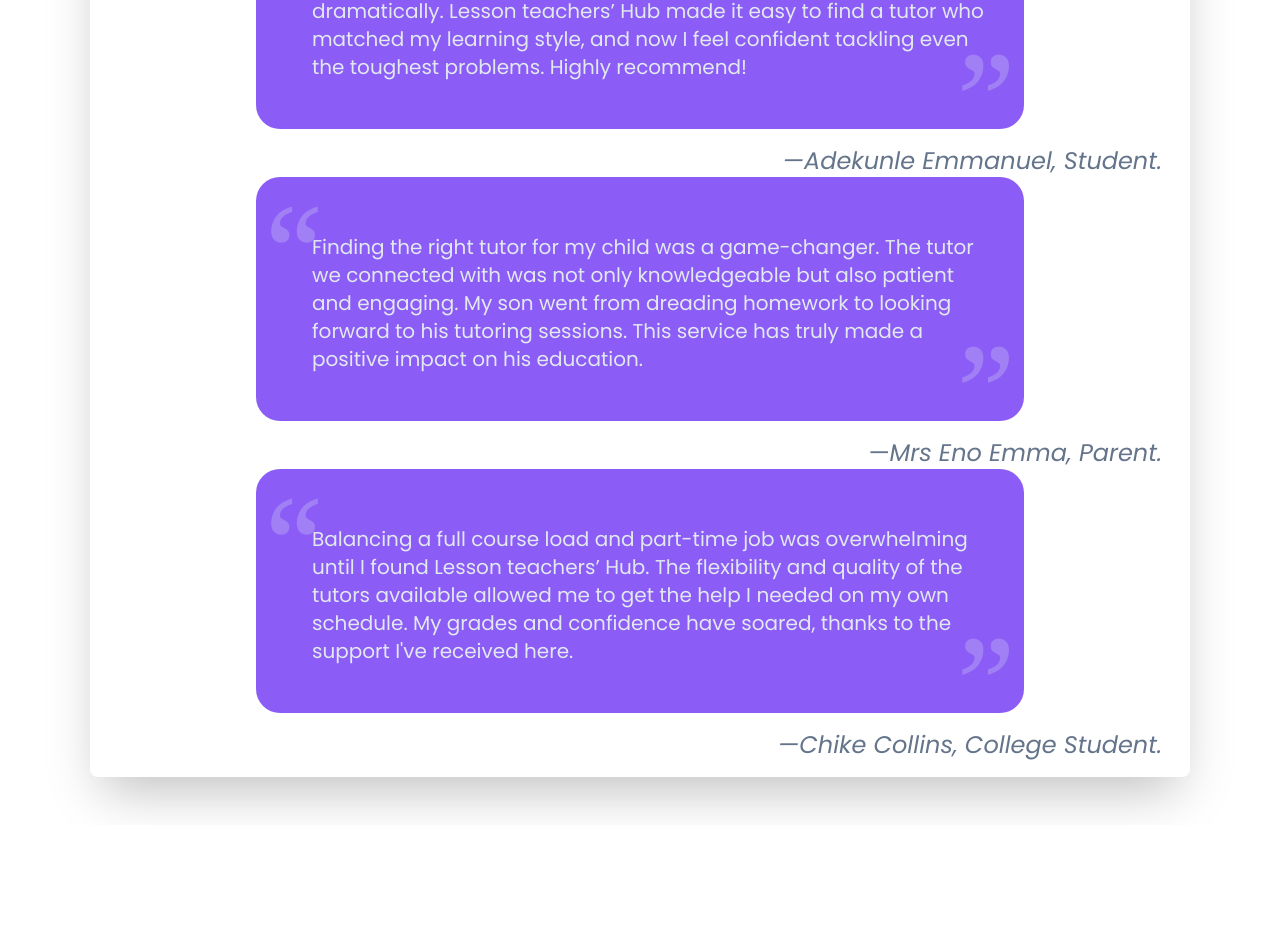
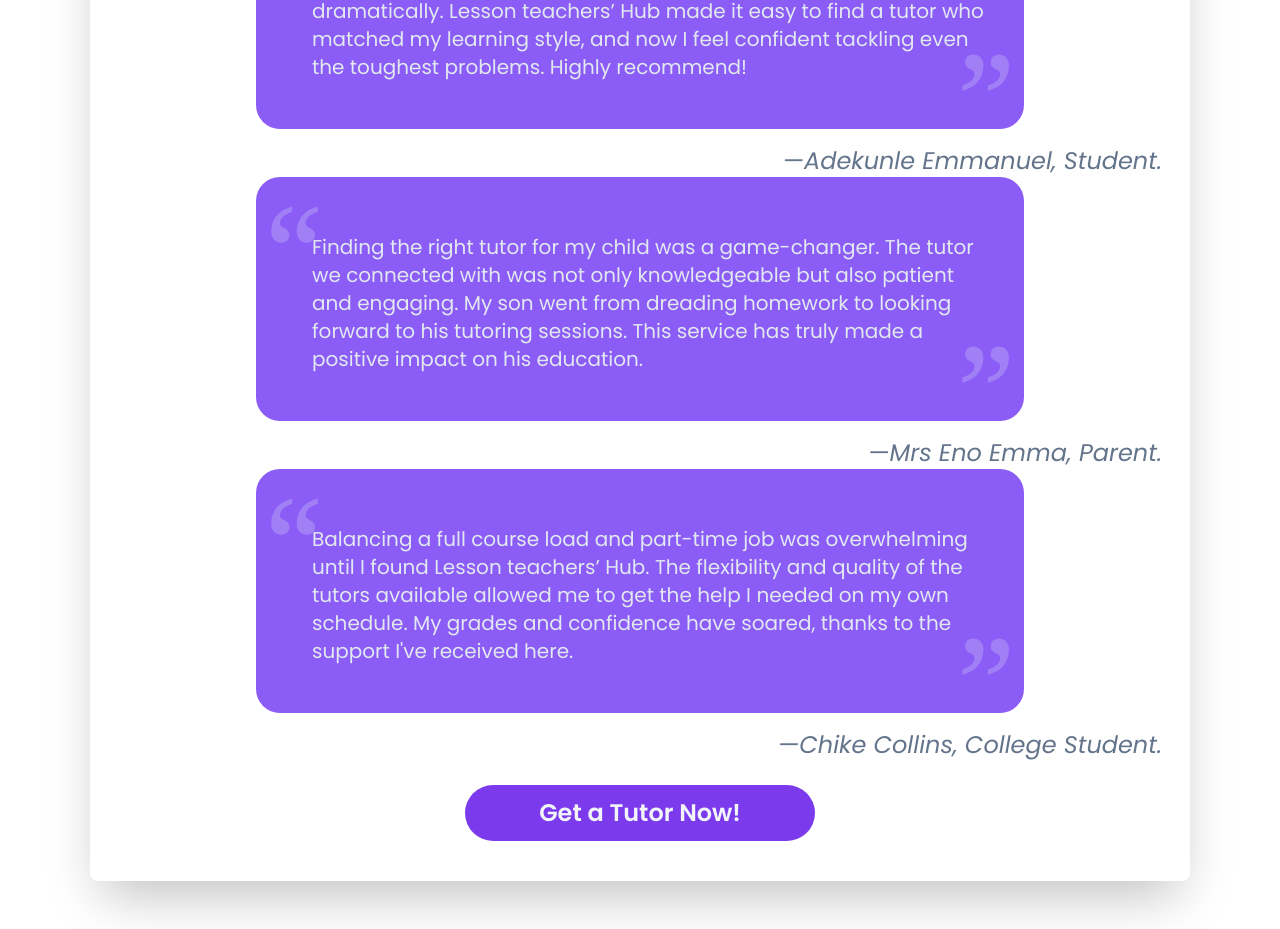
Before and after one commit to UdohLawrence/lt-hub, a Nuxt app: page / in a window 1280 px wide. Shown: the part 2270-3199 px from the top of the page. Before the commit the page ends 3095 px from the top, so only its background shows below. Built offline with nearby package versions, Linux system fonts and the light colour scheme.

Commit message:
fixed: testimonials padding

```diff
--- a/components/Testimonials.vue
+++ b/components/Testimonials.vue
@@ -7,7 +7,7 @@
     >
       Testimonials
     </h2>
-    <figure class="my-12 max-w-[1100px] mx-auto shadow-2xl rounded-lg p-4">
+    <div class="my-12 max-w-[1100px] mx-auto shadow-2xl rounded-lg p-4">
       <blockquote
         class="max-w-[768px] mx-auto bg-violet-500 pl-14 pr-8 py-12 rounded-3xl relative"
       >
@@ -17,11 +17,11 @@
         I struggled with math for years, but after just a few sessions with my tutor from this site, my understanding and grades improved dramatically. Lesson teachers’ Hub made it easy to find a tutor who matched my learning style, and now I feel confident tackling even the toughest problems. Highly recommend!
         </p>
       </blockquote>
-      <figcaption
+      <p
         class="italic text-xl sm:text-2xl text-right mt-4 pr-3 text-slate-500 dark:text-slate-400"
       >
         &#8212;Adekunle Emmanuel, Student.
-      </figcaption>
+      </p>
       <blockquote
         class="max-w-[768px] mx-auto bg-violet-500 pl-14 pr-8 py-12 rounded-3xl relative"
       >
@@ -31,11 +31,11 @@
         Finding the right tutor for my child was a game-changer. The tutor we connected with was not only knowledgeable but also patient and engaging. My son went from dreading homework to looking forward to his tutoring sessions. This service has truly made a positive impact on his education.
         </p>
       </blockquote>
-      <figcaption
+      <p
         class="italic text-xl sm:text-2xl text-right mt-4 pr-3 text-slate-500 dark:text-slate-400"
       >
         &#8212;Mrs Eno Emma, Parent.
-      </figcaption>
+      </p>
       <blockquote
         class="max-w-[768px] mx-auto bg-violet-500 pl-14 pr-8 py-12 rounded-3xl relative"
       >
@@ -45,12 +45,13 @@
         Balancing a full course load and part-time job was overwhelming until I found Lesson teachers’ Hub. The flexibility and quality of the tutors available allowed me to get the help I needed on my own schedule. My grades and confidence have soared, thanks to the support I've received here.
         </p>
       </blockquote>
-      <figcaption
+      <p
         class="italic text-xl sm:text-2xl text-right mt-4 pr-3 text-slate-500 dark:text-slate-400"
       >
         &#8212;Chike Collins, College Student.
-      </figcaption>
+      </p>
+      <p class="max-w-[350px] bg-violet-600 text-2xl text-center text-slate-100 font-semibold my-6 mx-auto py-3 px-4 rounded-full">Get a Tutor Now!</p>
+    </div>
 
-    </figure>
   </section>
 </template>
```
